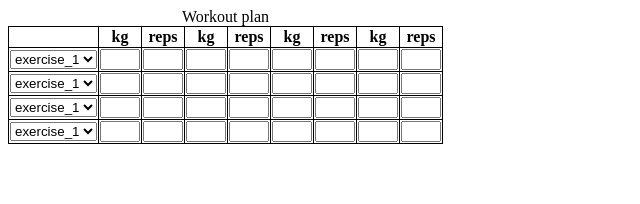
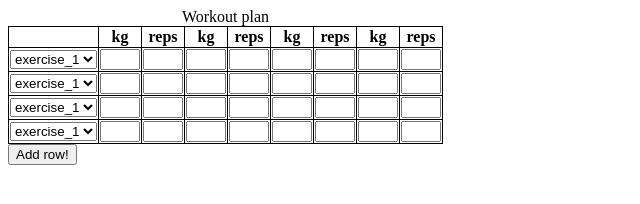
Before and after one commit to gawedzki/test-project, a plain HTML site: page index.html in a window 1280 px wide. Shown: the whole page, without its empty margins (0-640 px from the left). Drawn offline with Linux system fonts and the light colour scheme.

```diff
--- a/index.html
+++ b/index.html
@@ -9,10 +9,11 @@
                 width: 40px;
             }
         </style>
+
     </head>
 
     <body>
-        <table>
+        <table id="myWorkout">
             <caption>Workout plan</caption>
             <tr>
                 <th></th>
@@ -90,5 +91,23 @@
                 <td><input type="text"></input></td>
             </tr>
         </table>
+
+        <button onClick="myFunction()">Add row!</button>
+
+        <script>
+            function myFunction() {
+                var table = document.getElementById("myWorkout");
+                var rowNumber = table.getElementsByTagName('tr');
+                var colNumber = table.getElementsByTagName('td');
+                var number = colNumber.length / (rowNumber.length - 1);
+                var row = table.insertRow(-1);
+                var cell = row.insertCell();
+                cell.innerHTML = '<select id="exercises" name="exercises"><option value="exercise_1">exercise_1</option><option value="exercise_2">exercise_2</option><option value="exercise_3">exercise_3</option><option value="exercise_4">exercise_4</option></select>';
+                for(i = 1; i < number; i++) {
+                    cell = row.insertCell();
+                    cell.innerHTML = '<input type="text"></input>';
+                }
+            }
+        </script>
     </body>
 </html>
```
